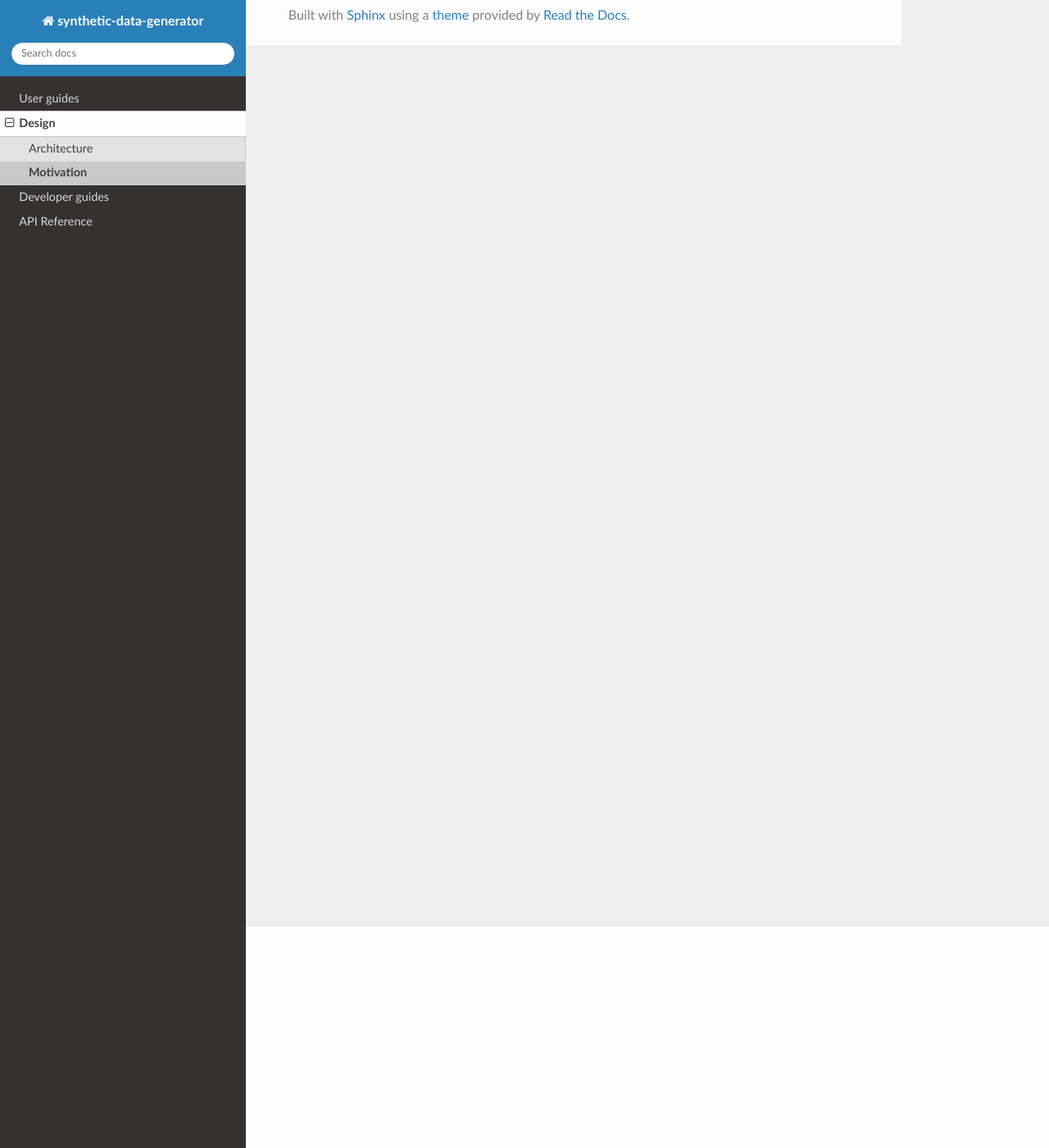
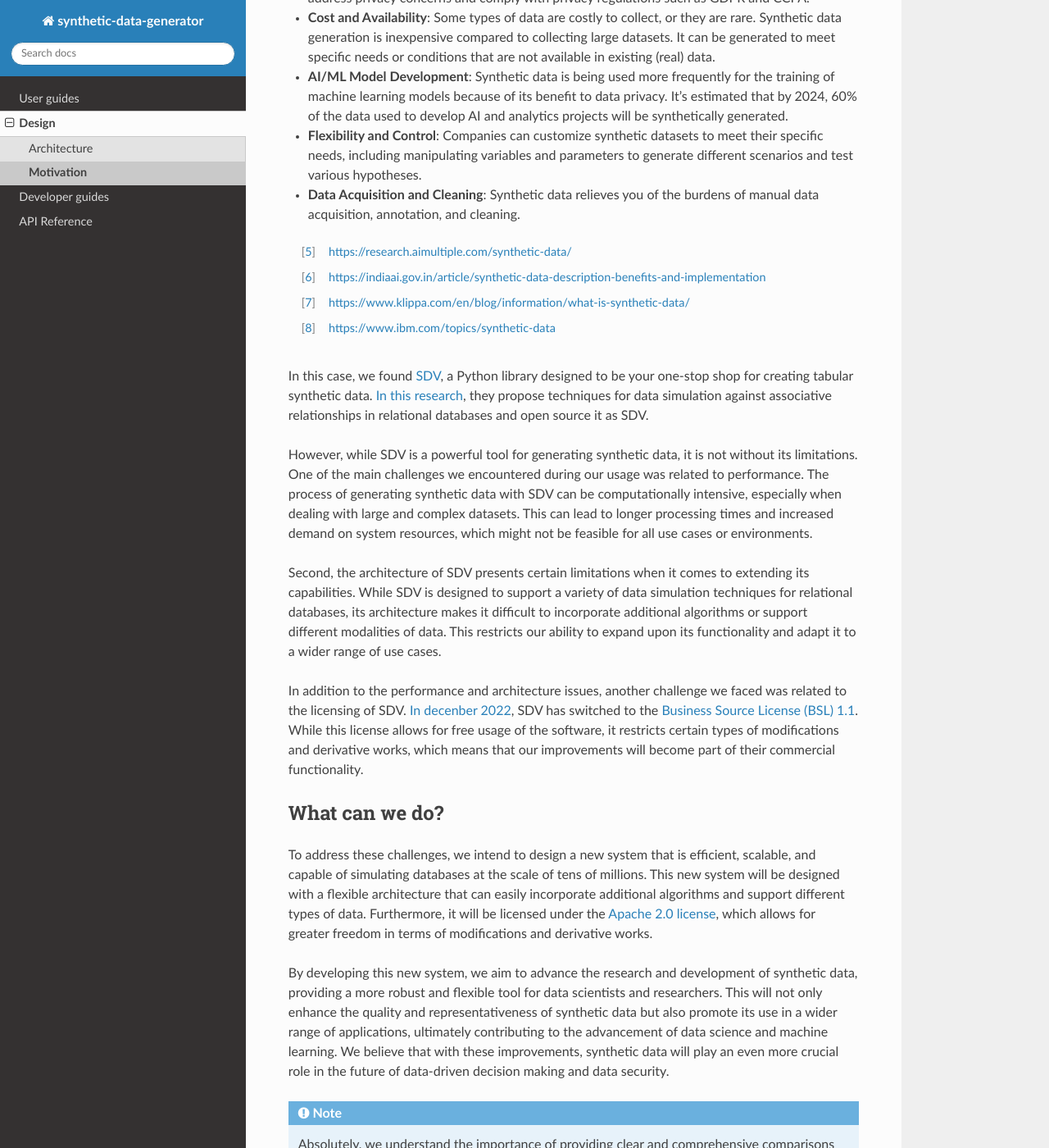
Before and after one commit to hitsz-ids/synthetic-data-generator, a Sphinx documentation site: the page built from docs/source/design/motivation.rst, in a window 1280 px wide and 1400 px high, scrolled down 270 px. Shown: the whole window at 82% size. Built offline with Sphinx 7.4.7 and the Read the Docs theme 2.0.0, drawn with Linux system fonts in a browser that asks for light colours; some of the changed text lies outside the part shown.

Commit message:
Adding motivations

```diff
--- a/docs/source/design/motivation.rst
+++ b/docs/source/design/motivation.rst
@@ -1,2 +1,84 @@
 Motivation
 ====================
+
+Generally, we want to generate synthetic data for various reasons [#1]_ [#2]_ [#3]_ [#4]_:
+
+- **Data Privacy**: Synthetic data can be generated without using sensitive customer data such as
+  Personally Identifiable Information (PII) or Personal Health Information (PHI).
+  This helps to address privacy concerns and comply with privacy regulations such as GDPR and CCPA.
+- **Cost and Availability**: Some types of data are costly to collect, or they are rare.
+  Synthetic data generation is inexpensive compared to collecting large datasets.
+  It can be generated to meet specific needs or conditions that are not available in existing (real) data.
+- **AI/ML Model Development**: Synthetic data is being used more frequently for the training of
+  machine learning models because of its benefit to data privacy. It's estimated that by 2024,
+  60% of the data used to develop AI and analytics projects will be synthetically generated.
+- **Flexibility and Control**: Companies can customize synthetic datasets to meet their specific needs,
+  including manipulating variables and parameters to generate different scenarios and
+  test various hypotheses.
+- **Data Acquisition and Cleaning**: Synthetic data relieves you of the burdens of manual data acquisition, annotation, and cleaning.
+
+.. [#1] https://research.aimultiple.com/synthetic-data/
+.. [#2] https://indiaai.gov.in/article/synthetic-data-description-benefits-and-implementation
+.. [#3] https://www.klippa.com/en/blog/information/what-is-synthetic-data/
+.. [#4] https://www.ibm.com/topics/synthetic-data
+
+In this case, we found `SDV <https://github.com/sdv-dev/SDV>`_,
+a Python library designed to be your one-stop shop for creating tabular synthetic data.
+`In this research <https://dai.lids.mit.edu/wp-content/uploads/2018/03/SDV.pdf>`_,
+they propose techniques for data simulation against associative relationships in relational databases and open source it as SDV.
+
+However, while SDV is a powerful tool for generating synthetic data, it is not without its limitations.
+One of the main challenges we encountered during our usage was related to performance.
+The process of generating synthetic data with SDV can be computationally intensive,
+especially when dealing with large and complex datasets.
+This can lead to longer processing times and increased demand on system resources,
+which might not be feasible for all use cases or environments.
+
+Second, the architecture of SDV presents certain limitations when it comes to extending its capabilities.
+While SDV is designed to support a variety of data simulation techniques for relational databases,
+its architecture makes it difficult to incorporate additional algorithms or support different modalities of data.
+This restricts our ability to expand upon its functionality and adapt it to a wider range of use cases.
+
+In addition to the performance and architecture issues, another challenge we faced was related to the licensing of SDV.
+`In decenber 2022 <https://github.com/sdv-dev/SDV/pull/1150>`_,
+SDV has switched to the `Business Source License (BSL) 1.1 <https://github.com/sdv-dev/SDV/blob/main/LICENSE>`_.
+While this license allows for free usage of the software, it restricts certain types of modifications and derivative works,
+which means that our improvements will become part of their commercial functionality.
+
+What can we do?
+-------------------------------------
+
+To address these challenges, we intend to design a new system that is efficient, scalable,
+and capable of simulating databases at the scale of tens of millions.
+This new system will be designed with a flexible architecture
+that can easily incorporate additional algorithms and support different types of data.
+Furthermore, it will be licensed under the `Apache 2.0 license <https://www.apache.org/licenses/LICENSE-2.0>`_,
+which allows for greater freedom in terms of modifications and derivative works.
+
+By developing this new system, we aim to advance the research and development of synthetic data,
+providing a more robust and flexible tool for data scientists and researchers.
+This will not only enhance the quality and representativeness of synthetic data but also promote its use
+in a wider range of applications,
+ultimately contributing to the advancement of data science and machine learning.
+We believe that with these improvements,
+synthetic data will play an even more crucial role in the future of data-driven decision making and data security.
+
+
+.. TODO: When we have time, we will release detailed performance comparisons between our new system and SDV.
+.. NOTE::
+
+  Absolutely, we understand the importance of providing clear and comprehensive comparisons when introducing a new system. In the near future, we plan to release detailed performance comparisons between our new system and SDV. This will include comparisons of efficiency, scalability, and the ability to handle different data modalities. We will also provide a feature comparison to highlight the improvements and additional capabilities of our new system.
+
+  We believe that this information will be valuable for users to understand the advantages of our system and make informed decisions about its use. Please stay tuned for these updates. We are excited about the potential of our new system and look forward to sharing more details with you soon.
+
+
+What's next?
+-------------------------------------
+
+View our :ref:`architecture` for more details.
+
+Follow our project on `GitHub <https://github.com/hitsz-ids/synthetic-data-generator>`_.
+
+Help us improve our project on `GitHub Issues <https://github.com/hitsz-ids/synthetic-data-generator/issues>`_.
+
+Getting started on contributing: :ref:`developer_guides`.
```
